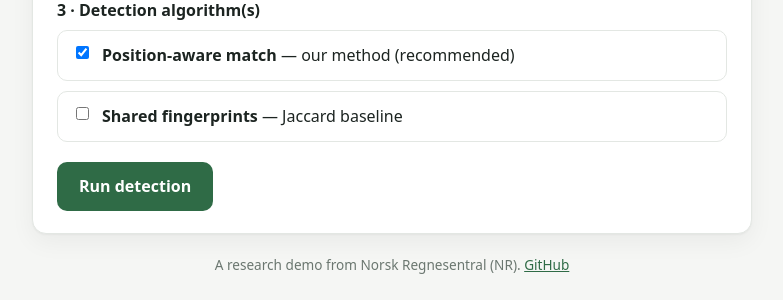
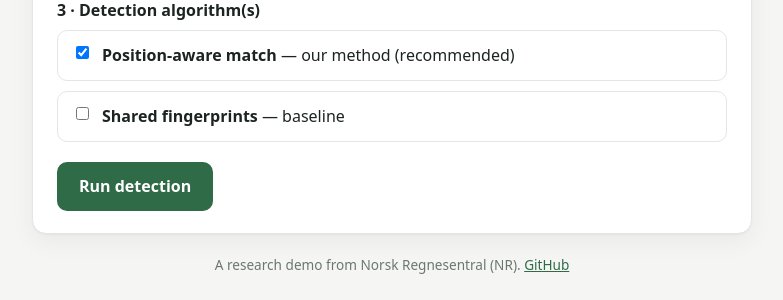
Before and after one commit to NorskRegnesentral/FindMyText, a Flask app: page / in a window 1280 px wide. Shown: the part 986-1286 px from the top of the page, without its empty margins (248-1031 px from the left). Run offline with Flask 3, Linux system fonts and the light colour scheme.

Commit message:
Remove Jaccard from reference method name

```diff
--- a/web/corpussearch/detection.py
+++ b/web/corpussearch/detection.py
@@ -117,7 +117,7 @@ class IndexManager:
 # Main entry point: streaming detection
 # ---------------------------------------------------------------------------
 ALGORITHMS = {
-    "jaccard": "Shared fingerprints (Jaccard baseline)",
+    "jaccard": "Shared fingerprints (baseline)",
     "connected_components": "Position-aware match (our method)",
 }
 
--- a/web/corpussearch/templates/index.html
+++ b/web/corpussearch/templates/index.html
@@ -66,7 +66,7 @@
                     </label>
                     <label class="algo">
                         <input type="checkbox" name="algorithm" value="jaccard" />
-                        <span><strong>Shared fingerprints</strong> — Jaccard baseline</span>
+                        <span><strong>Shared fingerprints</strong> — baseline</span>
                     </label>
                 </div>
             </div>
@@ -121,7 +121,7 @@
                     <label class="hl-mode">
                         <input type="checkbox" name="hl-mode" value="jaccard" />
                         <span class="hl-swatch hl-swatch-jaccard"></span>
-                        <span><strong>All shared fingerprints</strong> — Jaccard baseline
+                        <span><strong>All shared fingerprints</strong> — baseline
                             (all overlap, any order).</span>
                     </label>
                 </div>
```
Also changed, not shown: web/README.md.
